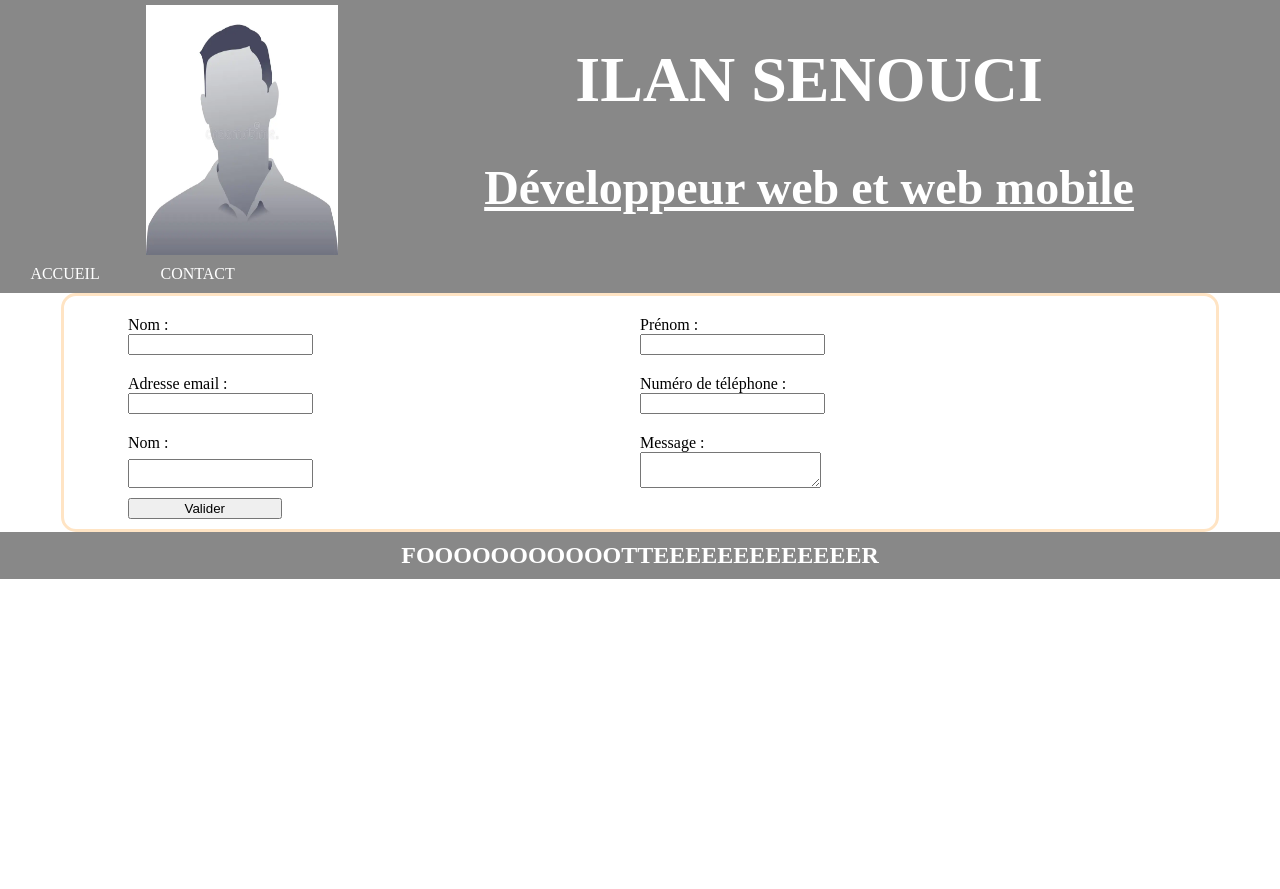
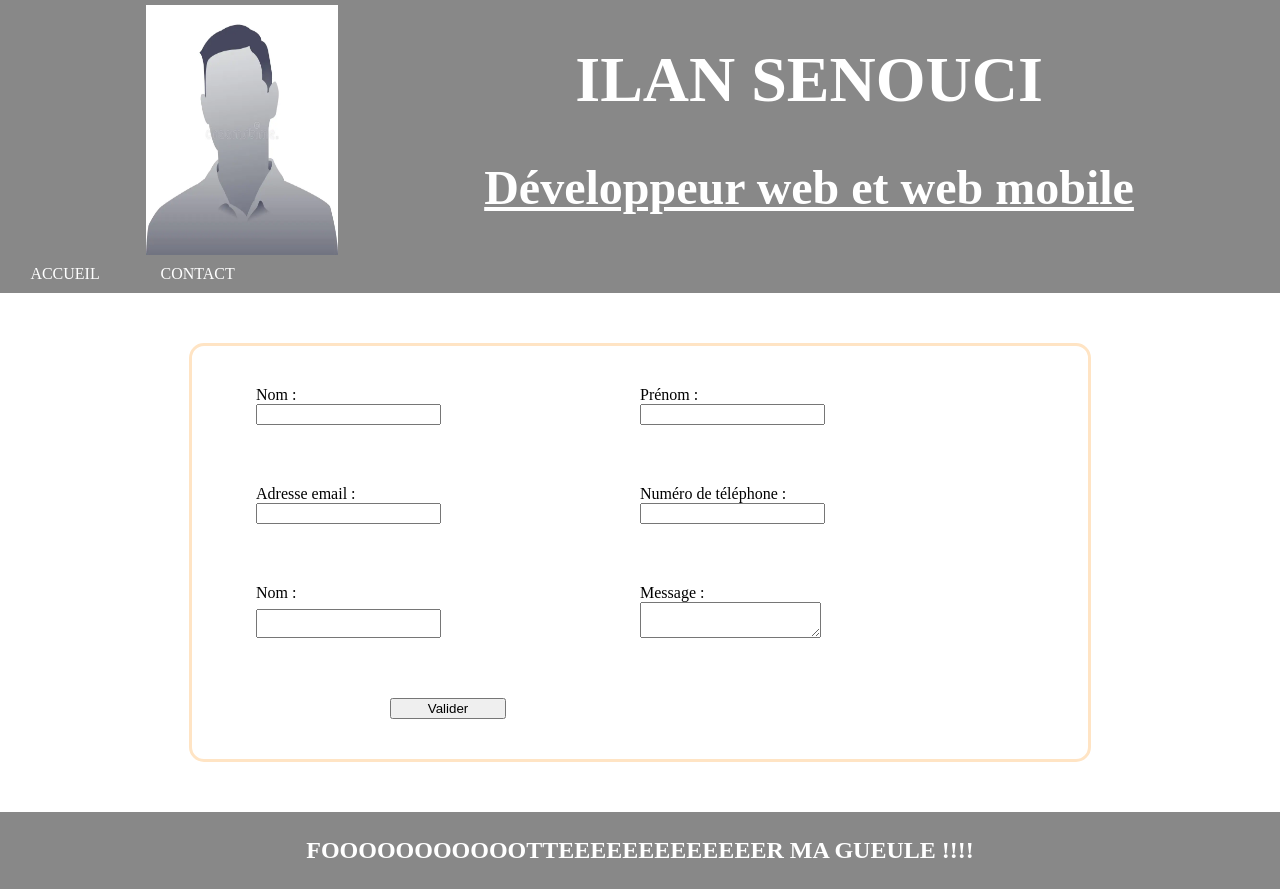
Before and after one commit to HiessSen/examen-blanc-html-css, a plain HTML site: page contact.html in a window 1280 px wide. Before the commit the page ends 800 px from the top, so only its background shows below. Drawn offline with Linux system fonts and the light colour scheme.

Commit message:
deuxième commit

```diff
--- a/assets/css/style.css
+++ b/assets/css/style.css
@@ -80,10 +80,8 @@ div.dataItem{
 }
 div.dataItem p.intitule{
     width: fit-content;
+    font-weight: bold;
     border-bottom: 2px solid orange;
-}
-div.dataItem p.contenu{
-
 }
 footer{
     text-align: center;
@@ -95,8 +93,8 @@ form{
     display: grid;
     /* lignes / colonnes */
     grid-template: auto / 1fr 1fr;
-    width: 80%;
-    margin: auto;
+    width: 60%;
+    margin: 50px auto;
     padding: 10px 5%;
     border: 3px solid bisque;
     border-radius: 15px;
@@ -106,15 +104,16 @@ div.input{
     flex-wrap: wrap;
     justify-content: start;
     width: 100%;
-    margin: 10px auto;
+    margin: 30px auto;
 }
 label{
     width: 100%;
 }
 button{
     width: 30%;
+    margin: 30px auto;
 }
 footer h2{
     margin: 0;
-    padding: 10px;
+    padding: 25px;
 }
--- a/contact.html
+++ b/contact.html
@@ -51,7 +51,7 @@
     <button type="submit">Valider</button>
 </form>
 <footer>
-    <h2>Foooooooooootteeeeeeeeeeeeer</h2>
+    <h2>Foooooooooootteeeeeeeeeeeeer ma gueule !!!!</h2>
 </footer>
 </body>
 </html>
```
Also changed, not shown: index.html (+3 -3 lines).
